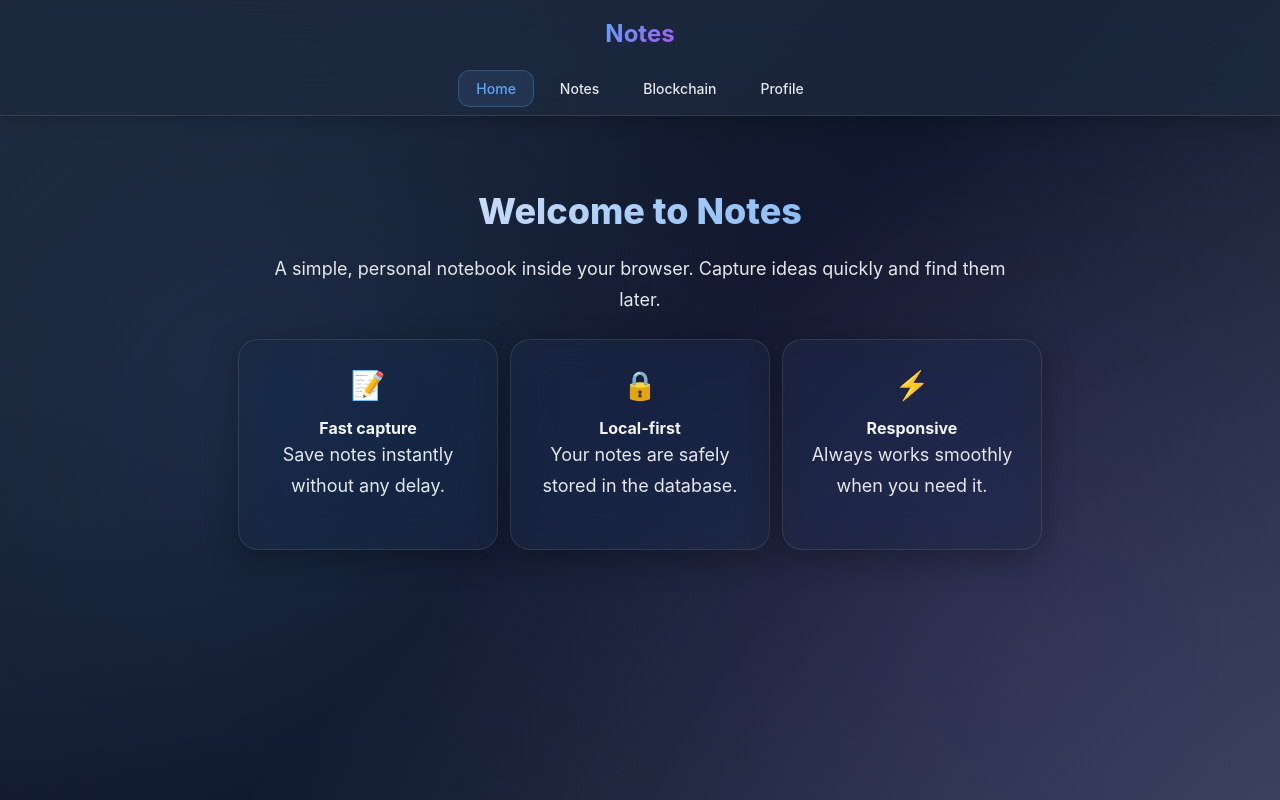
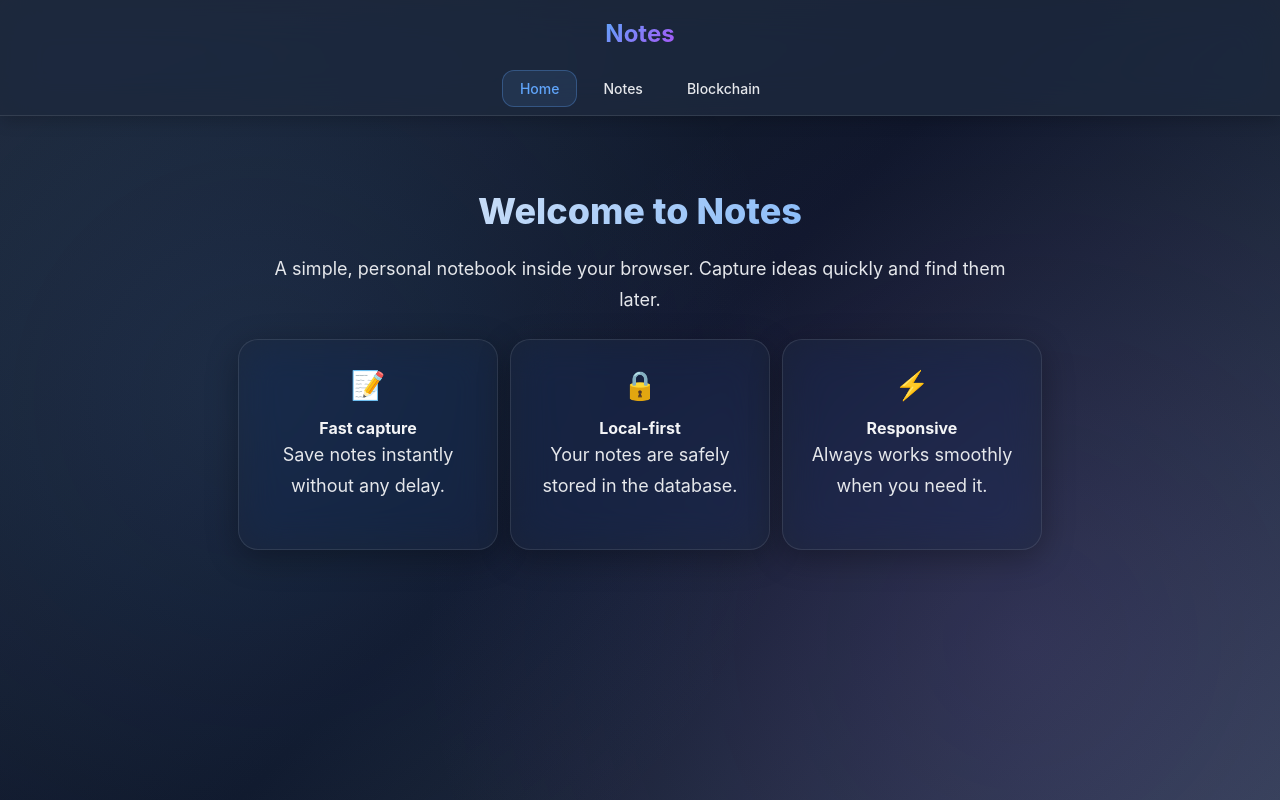
Before and after one commit to bacalsoskills/Blockvengers-notes-website, a React (Vite) app in the folder notes-website/: page / in a window 1280 px wide. Built offline with nearby package versions, Linux system fonts and the light colour scheme.

Commit message:
-FIXED THE UPDATE -REMOVED THE Profile.jsx -Clear the unnessary texts the main.css and Navbar.jsx

```diff
--- a/notes-website/src/components/Navbar.jsx
+++ b/notes-website/src/components/Navbar.jsx
@@ -43,9 +43,6 @@ export default function Navbar() {
           <motion.div whileHover={{ scale: 1.05 }} whileTap={{ scale: 0.95 }}>
             <NavLink to="/blockchain">Blockchain</NavLink>
           </motion.div>
-          <motion.div whileHover={{ scale: 1.05 }} whileTap={{ scale: 0.95 }}>
-            <NavLink to="/profile">Profile</NavLink>
-          </motion.div>
           {session && (
             <motion.button
               className="link-btn"
--- a/notes-website/src/main.jsx
+++ b/notes-website/src/main.jsx
@@ -7,7 +7,6 @@ import App from './App.jsx'
 import Home from './pages/Home.jsx'
 import NotesDashboard from './pages/NotesDashboard.jsx'
 import BlockchainDashboard from './pages/BlockchainDashboard.jsx'
-import Profile from './pages/Profile.jsx'
 import { Buffer } from 'buffer'
 window.Buffer = Buffer
 
@@ -19,7 +18,6 @@ const router = createBrowserRouter([
       { index: true, element: <Home /> },
       { path: 'notes', element: <NotesDashboard /> },
       { path: 'blockchain', element: <BlockchainDashboard /> },
-      { path: 'profile', element: <Profile /> },
     ],
   },
 ])
--- a/notes-website/src/pages/NotesDashboard.jsx
+++ b/notes-website/src/pages/NotesDashboard.jsx
@@ -7,7 +7,7 @@ import Sidebar from '../components/Sidebar.jsx'
 import ThemeToggle from '../components/ThemeToggle.jsx'
 import ViewNoteModal from '../components/ViewNoteModal.jsx'
 
-const API = "http://localhost:5000/api/notes";
+const API = "/api/notes";
 
 function normalizeTags(t) {
   if (!t) return [];
```
